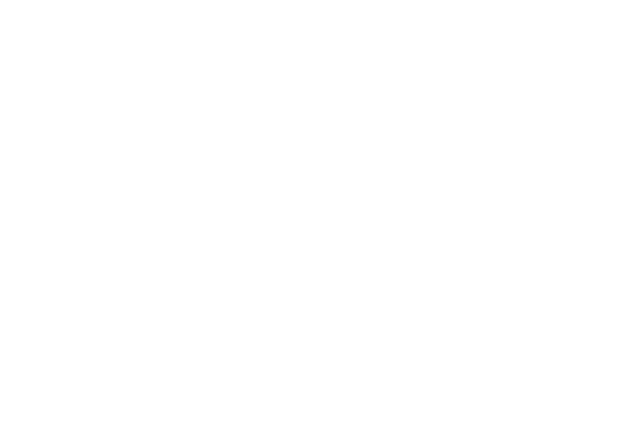
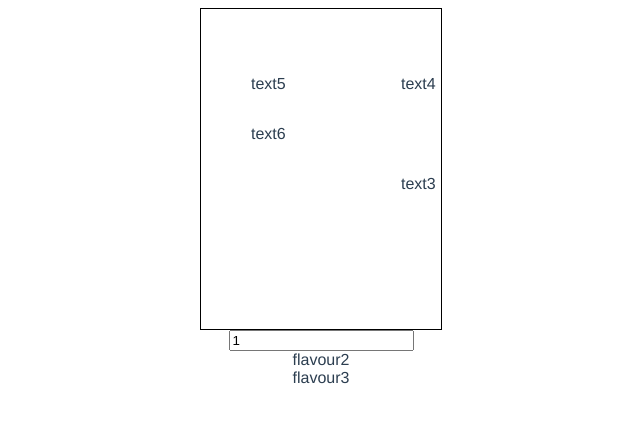
Before and after one commit to vadimjprokopev/scroll-merchants, a Vue app in the folder card-crafter/: page /#/deck/1/card/1 in a window 1280 px wide. Shown: the top 422 px of the page, without its empty margins (319-959 px from the left). Built offline with nearby package versions, Linux system fonts and the light colour scheme.

Commit message:
Create Card component

```diff
--- a/card-crafter/src/router.js
+++ b/card-crafter/src/router.js
@@ -2,6 +2,7 @@
 import Router from 'vue-router'
 import Main from './views/Main.vue'
 import Deck from './views/Deck.vue'
+import Card from './views/Card.vue'
 import Flavour from './views/Flavour.vue'
 
 Vue.use(Router)
@@ -17,6 +18,10 @@
 			component : Deck
 		},
 		{
+			path : '/deck/:deckIndex/card/:cardIndex',
+			component : Card
+		},
+		{
 			path : '/flavour/:flavourIndex',
 			component : Flavour
 		}
--- a/card-crafter/src/store.js
+++ b/card-crafter/src/store.js
@@ -12,15 +12,15 @@
 					name: "card1",
 					number : 2,
 					flavours : [
-							"flavourName1"
+						0
 					]
 				},
 				{
 					name: "card2",
 					number : 3,
 					flavours : [
-							"flavourName1",
-							"flavourName2"
+						0,
+						1
 					]
 				}
 			]
@@ -32,15 +32,15 @@
 					name: "card3",
 					number : 2,
 					flavours : [
-							"flavourName1"
+						1
 					]
 				},
 				{
 					name: "card4",
 					number : 1,
 					flavours : [
-							"flavourName1",
-							"flavourName2"
+						1,
+						2
 					]
 				},
 			]
@@ -71,7 +71,7 @@
 				{
 					text : "text3",
 					x : 200,
-					y : 100
+					y : 150
 				},
 				{
 					text : "text4",
@@ -86,7 +86,7 @@
 				{
 					text : "text5",
 					x : 50,
-					y : 100
+					y : 50
 				},
 				{
 					text : "text6",
--- a/card-crafter/src/views/Card.vue
+++ b/card-crafter/src/views/Card.vue
@@ -1,18 +1,33 @@
 <template>
 	<div>
+		<card-preview :cardElements='allCardElements'/>
 		<input v-model.number='card.number' type='number'>
-		<ul>
-			<li v-for='flavour in flavours'>
-				{{ flavour.name }}
-			</li>
+		<div v-for='flavourIndex in card.flavours'>
+				{{ flavours[flavourIndex].name }}
+		</div>
 		</ul>
 	</div>
 </template>
 
 <script>
+	import CardPreview from '@/components/CardPreview.vue'
+
 	export default {
+		components: {
+			CardPreview
+		},
 		computed: {
-
+			card() {
+				return this.$store.state.decks[this.$route.params.deckIndex].cards[this.$route.params.cardIndex]
+			},
+			flavours() {
+				return this.$store.state.flavours
+			},
+			allCardElements() {
+				return this.flavours.filter((object, index) => this.card.flavours.includes(index))
+														.map((object) => object.cardElements)
+														.flat(1)
+			}
 		}
 	}
 </script>
--- a/card-crafter/src/views/Deck.vue
+++ b/card-crafter/src/views/Deck.vue
@@ -1,8 +1,8 @@
 <template>
 	<div>
-		<div v-for='(card, index) in cards' :key='card.name'>
-			<p> {{ card.name }} </p>
-		</div>
+		<router-link v-for='(card, index) in cards' :key='card.name' :to='"/deck/" + $route.params.deckIndex + "/card/" + index'>
+			<div> {{ card.name }} </div>
+		</router-link>
 	</div>
 </template>
 
--- a/card-crafter/src/views/Flavour.vue
+++ b/card-crafter/src/views/Flavour.vue
@@ -3,7 +3,7 @@
 		<card-preview :cardElements='flavour.cardElements'/>
 		<h3> {{ flavour.name }} </h3>
 		<!-- <button @click='addCardElement'>Add</button> -->
-		<cardText v-for='cardElement in flavour.cardElements' :cardElement='cardElement'/>
+		<card-text v-for='cardElement in flavour.cardElements' :cardElement='cardElement'/>
 	</div>
 </template>
 
```
Lines whose indentation alone changed are shown as unchanged.
